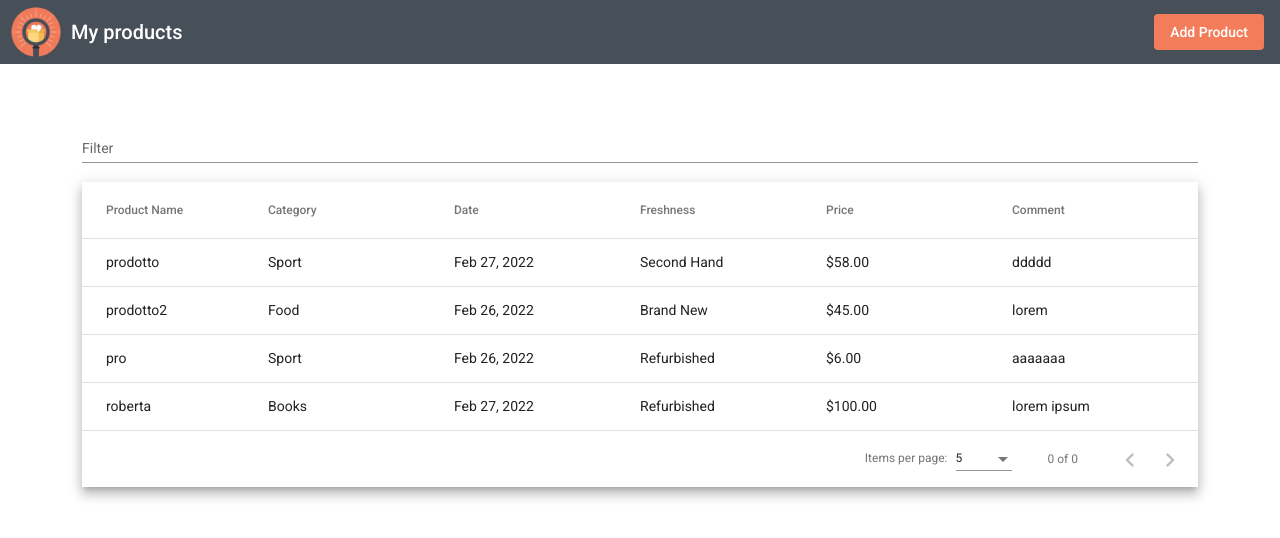
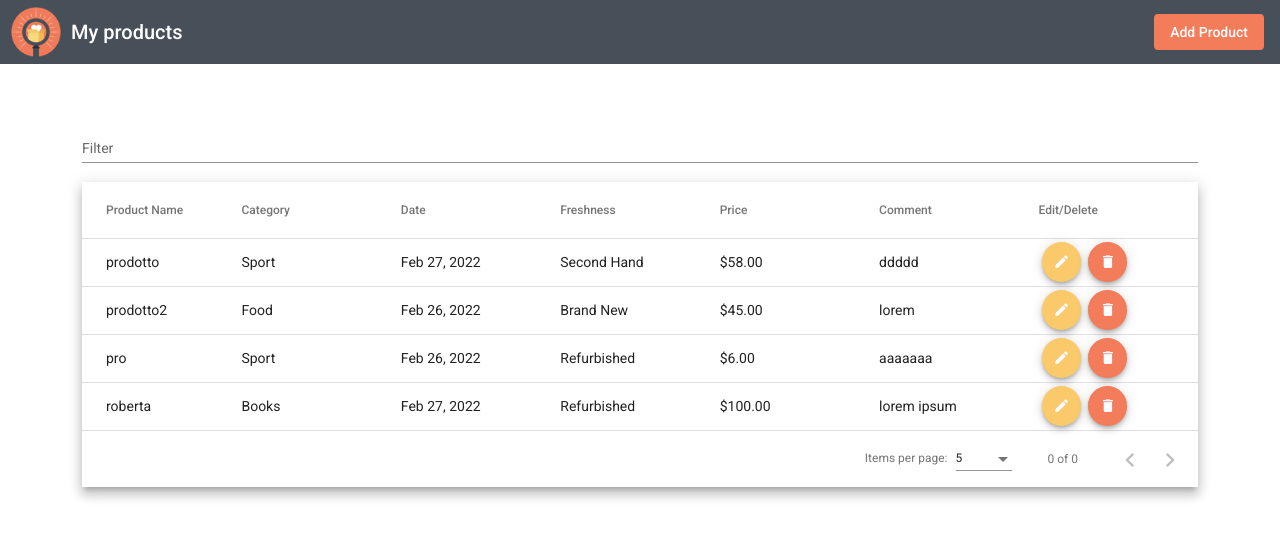
Before and after one commit to RobertaMatera/ng-reactive-form, an Angular app: page / in a window 1280 px wide. Shown: the top 538 px of the page. Built offline with nearby package versions, Linux system fonts and the light colour scheme; data requests are answered from the project's data file.

Commit message:
add edit/delete column + style -> table

```diff
--- a/src/app/components/table/table.component.html
+++ b/src/app/components/table/table.component.html
@@ -12,7 +12,7 @@
 
     <div class="mat-elevation-z8">
       <table mat-table [dataSource]="productDataSource" matSort>
-        <!-- ID Column -->
+        <!-- Product Name Column -->
         <ng-container matColumnDef="productName">
           <th mat-header-cell *matHeaderCellDef mat-sort-header>
             Product Name
@@ -20,41 +20,61 @@
           <td mat-cell *matCellDef="let row">{{ row.productName }}</td>
         </ng-container>
 
-        <!-- Progress Column -->
+        <!-- Product Column -->
         <ng-container matColumnDef="productCategory">
           <th mat-header-cell *matHeaderCellDef mat-sort-header>Category</th>
           <td mat-cell *matCellDef="let row">{{ row.productCategory }}</td>
         </ng-container>
 
-        <!-- Name Column -->
+        <!-- Date Column -->
         <ng-container matColumnDef="date">
           <th mat-header-cell *matHeaderCellDef mat-sort-header>Date</th>
           <td mat-cell *matCellDef="let row">{{ row.date | date }}</td>
         </ng-container>
 
-        <!-- Fruit Column -->
+        <!-- Freshness Column -->
         <ng-container matColumnDef="productFreshness">
           <th mat-header-cell *matHeaderCellDef mat-sort-header>Freshness</th>
           <td mat-cell *matCellDef="let row">{{ row.productFreshness }}</td>
         </ng-container>
+
+        <!-- Price Column -->
         <ng-container matColumnDef="productPrice">
           <th mat-header-cell *matHeaderCellDef mat-sort-header>Price</th>
           <td mat-cell *matCellDef="let row">
             {{ row.productPrice | currency }}
           </td>
         </ng-container>
+
+        <!-- Comment Column -->
         <ng-container matColumnDef="productComment">
           <th mat-header-cell *matHeaderCellDef mat-sort-header>Comment</th>
           <td mat-cell *matCellDef="let row">{{ row.productComment }}</td>
         </ng-container>
 
-        <tr mat-header-row *matHeaderRowDef="displayedColumns"></tr>
+        <ng-container matColumnDef="editDelete">
+          <th mat-header-cell *matHeaderCellDef mat-sort-header>Edit/Delete</th>
+          <td mat-cell *matCellDef="let row">
+            <button mat-fab class="edit-delete-btn edit-btn">
+              <mat-icon>edit</mat-icon>
+            </button>
+            <button mat-fab class="edit-delete-btn delete-btn">
+              <mat-icon>delete</mat-icon>
+            </button>
+          </td>
+        </ng-container>
+
+        <tr
+          mat-header-row
+          *matHeaderRowDef="displayedColumns"
+          class="hover"
+        ></tr>
         <tr mat-row *matRowDef="let row; columns: displayedColumns"></tr>
 
         <!-- Row shown when there is no matching data. -->
         <tr class="mat-row" *matNoDataRow>
           <td class="mat-cell" colspan="4">
-            No data matching the filter "{{ input.value }}"
+            😭 😭 No data matching the filter "{{ input.value }}" 😭 😭
           </td>
         </tr>
       </table>
--- a/src/app/components/table/table.component.scss
+++ b/src/app/components/table/table.component.scss
@@ -11,3 +11,29 @@
 #table th {
   width: 10%;
 }
+
+#table tr:not(.hover):hover {
+  cursor: pointer;
+  background-color: var(--light-gray-c);
+}
+
+#table .edit-delete-btn {
+  zoom: 0.7;
+  margin: 0 5px;
+}
+
+#table .edit-btn {
+  background-color: var(--yellow-c);
+}
+
+#table .edit-btn:hover {
+  background-color: var(--strong-yellow-c);
+}
+
+#table .delete-btn {
+  background-color: var(--orange-c);
+}
+
+#table .delete-btn:hover {
+  background-color: var(--orange-c-hover);
+}
--- a/src/app/components/table/table.component.ts
+++ b/src/app/components/table/table.component.ts
@@ -16,6 +16,7 @@ export class TableComponent implements OnInit {
     'productFreshness',
     'productPrice',
     'productComment',
+    'editDelete'
   ];
   dataSource!: MatTableDataSource<any>;
 
--- a/src/styles.scss
+++ b/src/styles.scss
@@ -1,8 +1,11 @@
 :root {
   --orange-c: #f37c5a;
+  --light-orange: #f17a5970;
   --orange-c-hover: #ff3700;
   --gray-c: #474f59;
+  --light-gray-c: #474f5936;
   --yellow-c: #f9c96a;
+  --strong-yellow-c: #ffaa01;
   --green-c: #43bb43;
   --green-c-hover: #03dd03;
 }
```
